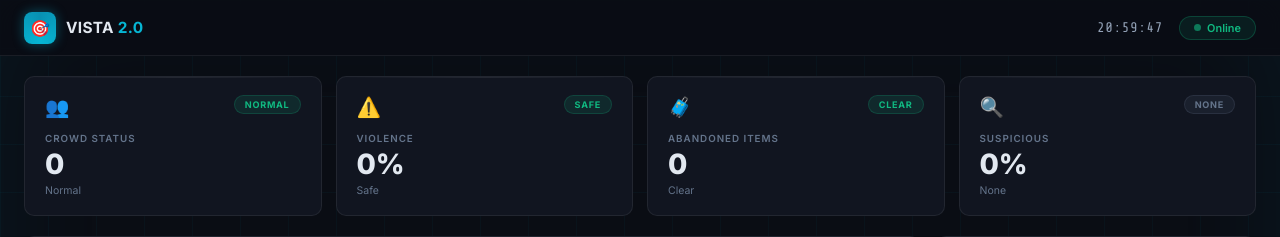
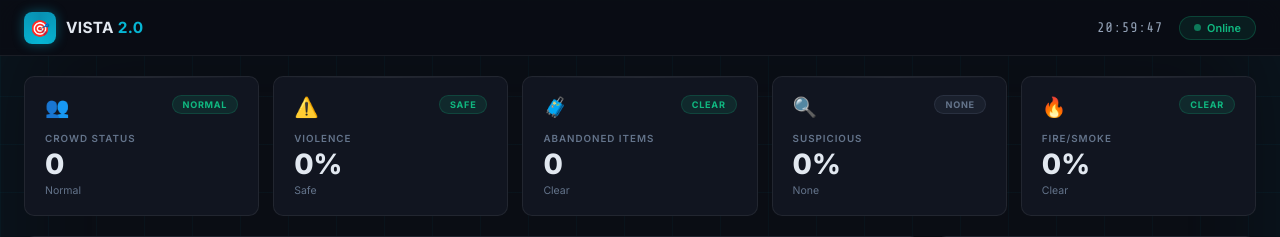
Before and after one commit to poorna-0/VISTA2.0, a Flask app: page / in a window 1280 px wide. Shown: the top 237 px of the page. Run offline with Flask 3, Linux system fonts and the light colour scheme.

Commit message:
FHD updated

```diff
--- a/templates/index.html
+++ b/templates/index.html
@@ -107,7 +107,7 @@
 
     /* ── Stat cards ───────────────────────────────────────── */
     .stats{
-      display:grid;grid-template-columns:repeat(4,1fr);
+      display:grid;grid-template-columns:repeat(5,1fr);
       gap:14px;margin-bottom:20px;
     }
     .sc{
@@ -129,6 +129,7 @@
     .badge-warn{background:rgba(245,158,11,0.12);color:var(--amber);border:1px solid rgba(245,158,11,0.2);}
     .badge-danger{background:rgba(239,68,68,0.12);color:var(--red);border:1px solid rgba(239,68,68,0.2);}
     .badge-violet{background:rgba(139,92,246,0.12);color:var(--violet);border:1px solid rgba(139,92,246,0.2);}
+    .badge-orange{background:rgba(249,115,22,0.12);color:#f97316;border:1px solid rgba(249,115,22,0.2);}
     .badge-muted{background:rgba(100,116,139,0.12);color:var(--muted);border:1px solid rgba(100,116,139,0.2);}
     .sc-label{font-size:0.7rem;font-weight:600;text-transform:uppercase;letter-spacing:0.1em;color:var(--muted);margin-bottom:6px;}
     .sc-val{font-size:2rem;font-weight:800;line-height:1;color:var(--text);}
@@ -137,6 +138,7 @@
     .sc.danger{border-color:rgba(239,68,68,0.4);box-shadow:0 0 20px rgba(239,68,68,0.15);animation:danger-pulse 2s ease-in-out infinite;}
     .sc.warn{border-color:rgba(245,158,11,0.4);box-shadow:0 0 20px rgba(245,158,11,0.1);}
     .sc.violet{border-color:rgba(139,92,246,0.4);box-shadow:0 0 20px rgba(139,92,246,0.1);}
+    .sc.orange{border-color:rgba(249,115,22,0.4);box-shadow:0 0 20px rgba(249,115,22,0.15); animation:danger-pulse 2.5s ease-in-out infinite;}
     @keyframes danger-pulse{0%,100%{box-shadow:0 0 20px rgba(239,68,68,0.15);}50%{box-shadow:0 0 35px rgba(239,68,68,0.35);}}
 
     /* ── Dashboard grid ───────────────────────────────────── */
@@ -291,8 +293,8 @@
     }
 
     /* ── Responsive ───────────────────────────────────────── */
-    @media(max-width:960px){
-      .stats{grid-template-columns:repeat(2,1fr);}
+    @media(max-width:1100px){
+      .stats{grid-template-columns:repeat(3,1fr);}
       .grid{grid-template-columns:1fr;}
     }
     @media(max-width:520px){
@@ -364,6 +366,16 @@
         <div class="sc-label">Suspicious</div>
         <div class="sc-val" id="val-suspicious">0%</div>
         <div class="sc-sub" id="sub-suspicious">None</div>
+      </div>
+      <!-- Fire/Smoke -->
+      <div class="sc" id="sc-fire">
+        <div class="sc-top">
+          <span class="sc-icon">🔥</span>
+          <span class="sc-badge badge-safe" id="badge-fire">CLEAR</span>
+        </div>
+        <div class="sc-label">Fire/Smoke</div>
+        <div class="sc-val" id="val-fire">0%</div>
+        <div class="sc-sub" id="sub-fire">Clear</div>
       </div>
     </div>
 
@@ -498,7 +510,7 @@ function setBadge(el,text,cls){
 }
 
 // Status poll
-let last={crowd:'UNKNOWN',violence:false,abandoned:0,suspicious:false};
+let last={crowd:'UNKNOWN',violence:false,abandoned:0,suspicious:false,fire:false};
 
 async function poll(){
   try{
@@ -508,6 +520,7 @@ async function poll(){
     const violence=!!d.violence_detected;
     const abandoned=d.abandoned_count||0;
     const suspicious=!!d.suspicious_detected;
+    const fire=!!d.fire_smoke_detected;
 
     // ── Crowd ─────────────────────────────────────────
     const scCrowd=document.getElementById('sc-crowd');
@@ -560,6 +573,18 @@ async function poll(){
       setBadge(document.getElementById('badge-suspicious'),'NONE','badge-muted');
     }
 
+    // ── Fire/Smoke ────────────────────────────────────
+    const scF=document.getElementById('sc-fire');
+    document.getElementById('val-fire').textContent=fire?'100%':'0%';
+    document.getElementById('sub-fire').textContent=fire?'Detected':'Clear';
+    if(fire){
+      scF.className='sc orange';
+      setBadge(document.getElementById('badge-fire'),'ALERT','badge-orange');
+    } else {
+      scF.className='sc';
+      setBadge(document.getElementById('badge-fire'),'CLEAR','badge-safe');
+    }
+
     // ── Events ────────────────────────────────────────
     if(last.crowd!=='CROWDED'&&crowd==='CROWDED'){
       beep(); addLog('⚠ CROWD ALERT — '+count+' people',  'alert');
@@ -570,8 +595,9 @@ async function poll(){
     if(!last.violence&&violence){beep();addLog('⚠ Violence detected','alert');showAlert('⚠ Violence detected in frame');}
     if(last.abandoned===0&&abandoned>0){addLog('⚠ Abandoned item(s): '+abandoned,'alert');showAlert('⚠ '+abandoned+' abandoned item(s) detected');}
     if(!last.suspicious&&suspicious){addLog('⚠ Suspicious activity detected','alert');showAlert('⚠ Suspicious activity detected');}
+    if(!last.fire&&fire){beep();addLog('⚠ Fire/Smoke detected','alert');showAlert('⚠ Fire/Smoke detected in frame');}
 
-    last={crowd,violence,abandoned,suspicious};
+    last={crowd,violence,abandoned,suspicious,fire};
   }catch(e){console.error(e);}
   finally{setTimeout(poll,900);}
 }
```
